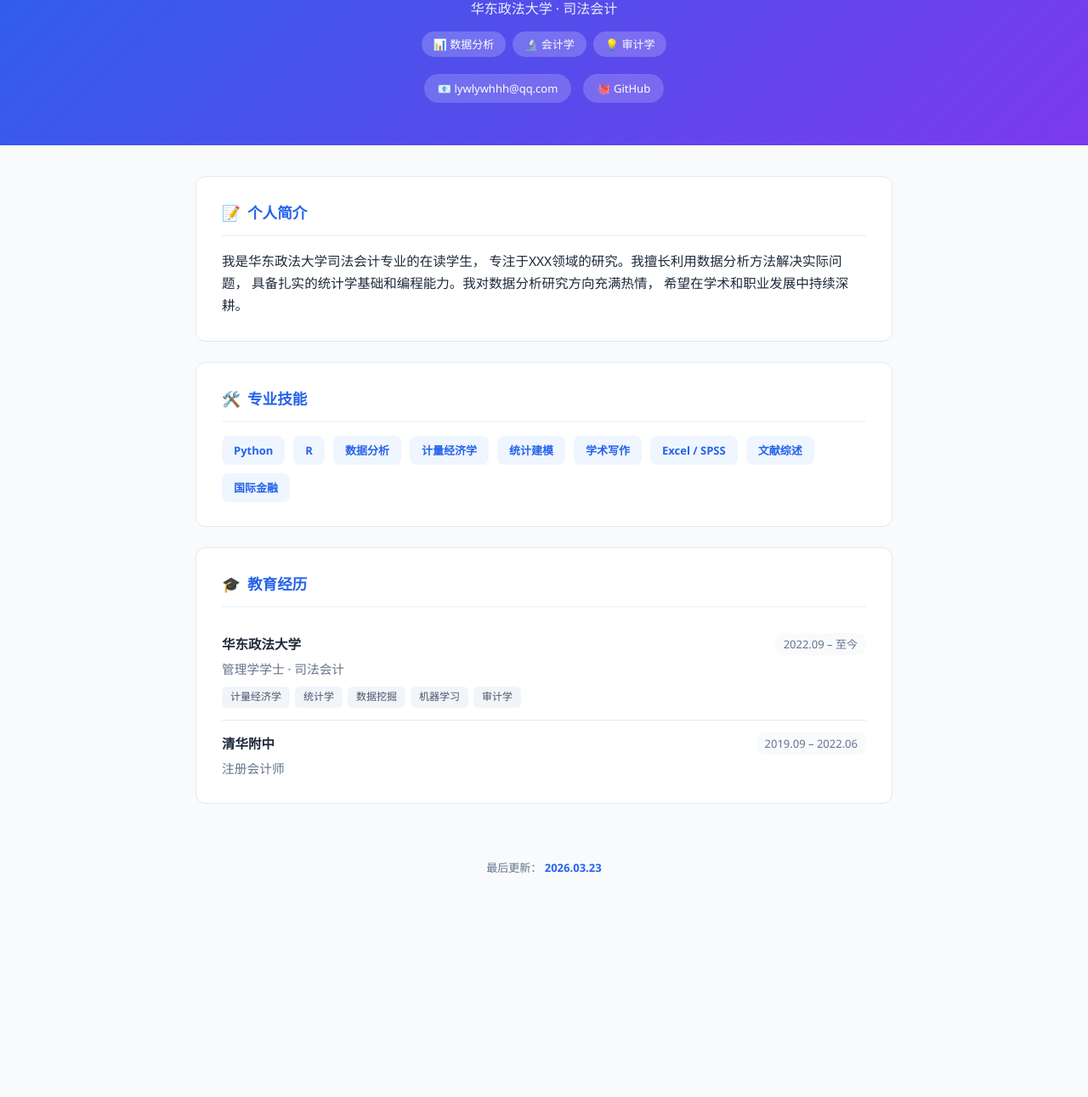
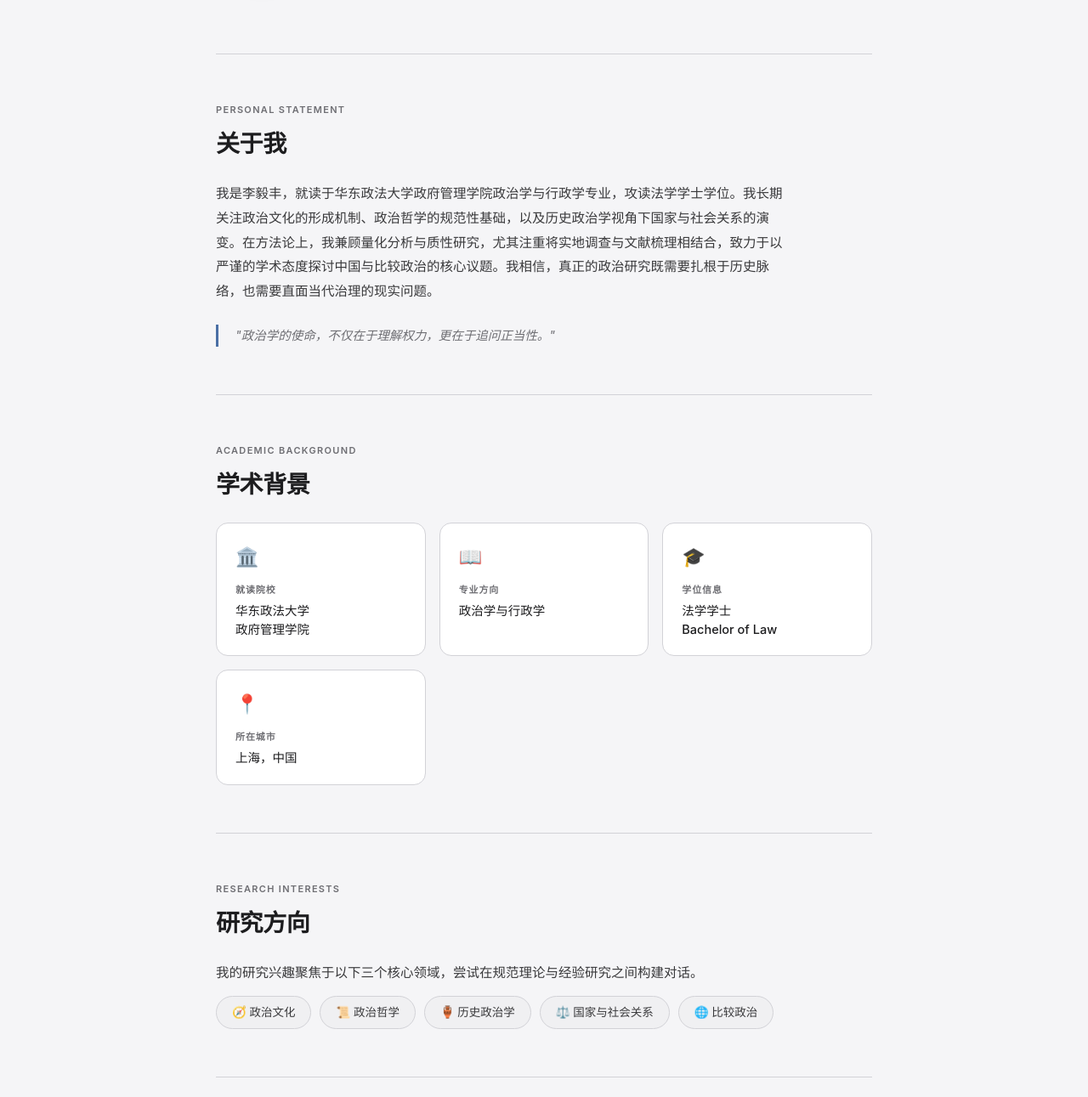
Before and after one commit to lyves0302-beep/yves-lee.github.io, a plain HTML site: page index.html in a window 1280 px wide. Shown: the part 296-1587 px from the top of the page at 85% size. Before the commit the page ends 1356 px from the top, so only its background shows below. Drawn offline with Linux system fonts and the light colour scheme.

Commit message:
Update index.html

```diff
--- a/index.html
+++ b/index.html
@@ -1,340 +1,410 @@
 <!DOCTYPE html>
-<html lang="zh">
+<html lang="zh-CN">
 <head>
   <meta charset="UTF-8" />
-  <meta name="viewport" content="width=device-width, initial-scale=1.0"/>
-  <title>个人主页 | Personal Homepage</title>
+  <meta name="viewport" content="width=device-width, initial-scale=1.0" />
+  <title>李毅丰 · 个人主页</title>
   <style>
+    /* ========= 基础重置 & 字体 ========= */
+    *, *::before, *::after { box-sizing: border-box; margin: 0; padding: 0; }
+
     :root {
-      --primary: #2563eb;
-      --primary-light: #eff6ff;
-      --text: #1e293b;
-      --muted: #64748b;
-      --border: #e2e8f0;
-      --bg: #f8fafc;
-      --card: #ffffff;
-      --radius: 12px;
-    }
-    * { box-sizing: border-box; margin: 0; padding: 0; }
-    body {
-      font-family: 'Segoe UI', 'PingFang SC', 'Microsoft YaHei', sans-serif;
-      background: var(--bg);
-      color: var(--text);
-      line-height: 1.7;
+      --bg:        #f5f5f7;
+      --surface:   #ffffff;
+      --border:    #d2d2d7;
+      --text-h:    #1d1d1f;
+      --text-b:    #3a3a3c;
+      --text-s:    #6e6e73;
+      --accent:    #4a6fa5;   /* 低饱和蓝 */
+      --accent-lt: #e8eef6;
+      --tag-bg:    #f0f0f2;
+      --radius:    14px;
+      --max-w:     820px;
+      --serif:     'Georgia', 'Noto Serif SC', serif;
+      --sans:      -apple-system, BlinkMacSystemFont, 'PingFang SC',
+                   'Helvetica Neue', 'Microsoft YaHei', sans-serif;
     }
 
-    /* ── TOP BAR ── */
-    header {
-      background: var(--card);
-      border-bottom: 1px solid var(--border);
-      padding: 14px 24px;
-      display: flex;
-      justify-content: flex-end;
-      position: sticky;
-      top: 0;
-      z-index: 99;
-    }
-    #lang-btn {
-      background: var(--primary);
-      color: #fff;
-      border: none;
-      border-radius: 20px;
-      padding: 7px 20px;
-      font-size: 14px;
-      cursor: pointer;
-      font-weight: 600;
-      letter-spacing: 0.5px;
-      transition: background 0.2s;
-    }
-    #lang-btn:hover { background: #1d4ed8; }
+    html { scroll-behavior: smooth; }
 
-    /* ── HERO ── */
-    .hero {
-      background: linear-gradient(135deg, #2563eb 0%, #7c3aed 100%);
-      color: #fff;
-      padding: 60px 24px 50px;
-      text-align: center;
-    }
-    .avatar {
-      width: 96px; height: 96px;
-      border-radius: 50%;
-      background: rgba(255,255,255,0.25);
-      margin: 0 auto 18px;
-      display: flex; align-items: center; justify-content: center;
-      font-size: 42px;
-    }
-    .hero h1 { font-size: 2rem; font-weight: 700; margin-bottom: 6px; }
-    .hero .subtitle {
-      font-size: 1rem;
-      opacity: 0.9;
-      margin-bottom: 12px;
-    }
-    .hero .tags {
-      display: flex; flex-wrap: wrap; gap: 8px;
-      justify-content: center;
-      margin-bottom: 20px;
-    }
-    .tag {
-      background: rgba(255,255,255,0.2);
-      border-radius: 20px;
-      padding: 4px 14px;
-      font-size: 13px;
-    }
-    .contact-links { display: flex; gap: 14px; justify-content: center; }
-    .contact-links a {
-      color: #fff;
-      text-decoration: none;
-      background: rgba(255,255,255,0.18);
-      padding: 6px 16px;
-      border-radius: 20px;
-      font-size: 13px;
-      transition: background 0.2s;
-    }
-    .contact-links a:hover { background: rgba(255,255,255,0.35); }
-
-    /* ── MAIN LAYOUT ── */
-    main {
-      max-width: 860px;
-      margin: 36px auto;
-      padding: 0 20px;
-      display: grid;
-      gap: 24px;
+    body {
+      font-family: var(--sans);
+      background: var(--bg);
+      color: var(--text-b);
+      line-height: 1.75;
+      -webkit-font-smoothing: antialiased;
     }
 
-    /* ── CARD ── */
-    .card {
-      background: var(--card);
+    /* ========= 导航条 ========= */
+    nav {
+      position: sticky; top: 0; z-index: 100;
+      background: rgba(245,245,247,0.85);
+      backdrop-filter: blur(20px) saturate(1.4);
+      -webkit-backdrop-filter: blur(20px) saturate(1.4);
+      border-bottom: 1px solid var(--border);
+      height: 52px;
+      display: flex; align-items: center; justify-content: space-between;
+      padding: 0 clamp(20px, 5vw, 60px);
+    }
+    .nav-brand {
+      font-size: 15px; font-weight: 600;
+      color: var(--text-h); letter-spacing: .02em;
+    }
+    .nav-links { display: flex; gap: 28px; list-style: none; }
+    .nav-links a {
+      font-size: 13px; color: var(--text-s);
+      text-decoration: none;
+      transition: color .25s;
+    }
+    .nav-links a:hover { color: var(--accent); }
+
+    /* ========= 页面容器 ========= */
+    .page { max-width: var(--max-w); margin: 0 auto; padding: 0 24px; }
+
+    /* ========= Hero 区块 ========= */
+    .hero {
+      padding: 88px 0 64px;
+      border-bottom: 1px solid var(--border);
+      display: flex; align-items: center; gap: 52px;
+      flex-wrap: wrap;
+    }
+    .hero-avatar {
+      width: 108px; height: 108px; flex-shrink: 0;
+      border-radius: 50%;
+      background: linear-gradient(135deg, #c9d4e8 0%, #dde4f0 100%);
+      display: flex; align-items: center; justify-content: center;
+      font-size: 40px; color: var(--accent);
+      box-shadow: 0 4px 24px rgba(74,111,165,.15);
+      user-select: none;
+    }
+    .hero-text {}
+    .hero-name {
+      font-size: clamp(32px, 5vw, 44px);
+      font-weight: 700; letter-spacing: -.02em;
+      color: var(--text-h);
+      font-family: var(--serif);
+    }
+    .hero-sub {
+      margin-top: 6px;
+      font-size: 15px; color: var(--text-s);
+      letter-spacing: .015em;
+    }
+    .hero-sub span { color: var(--accent); font-weight: 500; }
+    .hero-badge {
+      display: inline-flex; align-items: center; gap: 6px;
+      margin-top: 14px;
+      padding: 5px 14px;
+      border-radius: 20px;
+      background: var(--accent-lt);
+      font-size: 12.5px; color: var(--accent);
+      letter-spacing: .03em; font-weight: 500;
+    }
+    .hero-badge::before { content: '◆'; font-size: 8px; }
+
+    /* ========= 通用 Section ========= */
+    section { padding: 56px 0; border-bottom: 1px solid var(--border); }
+    section:last-of-type { border-bottom: none; }
+
+    .section-label {
+      font-size: 11px; font-weight: 600;
+      letter-spacing: .12em; text-transform: uppercase;
+      color: var(--text-s); margin-bottom: 6px;
+    }
+    .section-title {
+      font-size: clamp(22px, 3.5vw, 28px);
+      font-weight: 700; color: var(--text-h);
+      letter-spacing: -.015em; margin-bottom: 20px;
+    }
+    .section-body {
+      font-size: 15.5px; color: var(--text-b);
+      line-height: 1.85; max-width: 680px;
+    }
+
+    /* ========= 关于我 ========= */
+    .about-quote {
+      margin: 24px 0 0;
+      padding-left: 20px;
+      border-left: 3px solid var(--accent);
+      font-style: italic; color: var(--text-s);
+      font-size: 14.5px; line-height: 1.8;
+    }
+
+    /* ========= 信息卡片网格 ========= */
+    .info-grid {
+      display: grid;
+      grid-template-columns: repeat(auto-fill, minmax(220px, 1fr));
+      gap: 16px; margin-top: 12px;
+    }
+    .info-card {
+      background: var(--surface);
       border: 1px solid var(--border);
       border-radius: var(--radius);
-      padding: 28px 30px;
+      padding: 20px 22px;
+      transition: box-shadow .3s, transform .3s;
     }
-    .card h2 {
-      font-size: 1.1rem;
-      font-weight: 700;
-      color: var(--primary);
-      margin-bottom: 16px;
-      padding-bottom: 10px;
-      border-bottom: 2px solid var(--primary-light);
-      display: flex; align-items: center; gap: 8px;
+    .info-card:hover {
+      box-shadow: 0 8px 32px rgba(0,0,0,.08);
+      transform: translateY(-3px);
     }
-    .card p { color: var(--text); font-size: 0.97rem; }
-
-    /* ── SKILLS ── */
-    .skills-grid {
-      display: flex; flex-wrap: wrap; gap: 10px;
+    .info-card-icon { font-size: 22px; margin-bottom: 10px; }
+    .info-card-label {
+      font-size: 11px; color: var(--text-s);
+      letter-spacing: .08em; text-transform: uppercase;
+      font-weight: 600; margin-bottom: 4px;
     }
-    .skill-badge {
-      background: var(--primary-light);
-      color: var(--primary);
-      border-radius: 8px;
-      padding: 6px 14px;
-      font-size: 13px;
-      font-weight: 600;
+    .info-card-value {
+      font-size: 14.5px; color: var(--text-h);
+      font-weight: 500; line-height: 1.5;
     }
 
-    /* ── EDUCATION ── */
-    .edu-item {
-      padding: 14px 0;
-      border-bottom: 1px solid var(--border);
+    /* ========= 研究方向标签 ========= */
+    .tag-row { display: flex; flex-wrap: wrap; gap: 10px; margin-top: 12px; }
+    .tag {
+      padding: 7px 18px;
+      border-radius: 20px;
+      background: var(--tag-bg);
+      border: 1px solid var(--border);
+      font-size: 13.5px; color: var(--text-b);
+      font-weight: 500;
+      transition: background .25s, color .25s, border-color .25s;
+      cursor: default;
     }
-    .edu-item:last-child { border-bottom: none; padding-bottom: 0; }
-    .edu-item .edu-header {
-      display: flex; justify-content: space-between;
-      align-items: flex-start; flex-wrap: wrap; gap: 4px;
-    }
-    .edu-item .school { font-weight: 700; font-size: 0.97rem; }
-    .edu-item .period {
-      font-size: 13px; color: var(--muted);
-      background: var(--bg);
-      padding: 2px 10px; border-radius: 10px;
-    }
-    .edu-item .degree { font-size: 0.92rem; color: var(--muted); margin-top: 4px; }
-    .edu-item .courses {
-      margin-top: 8px;
-      display: flex; flex-wrap: wrap; gap: 6px;
-    }
-    .course-tag {
-      background: #f1f5f9;
-      color: #475569;
-      border-radius: 6px;
-      padding: 2px 10px;
-      font-size: 12px;
+    .tag:hover {
+      background: var(--accent-lt);
+      color: var(--accent);
+      border-color: var(--accent);
     }
 
-    /* ── FOOTER ── */
+    /* ========= 技能条 ========= */
+    .skill-list { margin-top: 16px; display: flex; flex-direction: column; gap: 14px; }
+    .skill-item { display: flex; align-items: center; gap: 16px; }
+    .skill-name {
+      width: 120px; flex-shrink: 0;
+      font-size: 13.5px; font-weight: 600; color: var(--text-h);
+    }
+    .skill-bar-wrap {
+      flex: 1; height: 6px;
+      background: var(--tag-bg); border-radius: 3px; overflow: hidden;
+    }
+    .skill-bar {
+      height: 100%; border-radius: 3px;
+      background: linear-gradient(90deg, var(--accent) 0%, #7a9fd4 100%);
+      transform-origin: left;
+      animation: growBar .9s cubic-bezier(.4,0,.2,1) both;
+    }
+    @keyframes growBar { from { transform: scaleX(0); } to { transform: scaleX(1); } }
+
+    /* ========= 课程卡片 ========= */
+    .course-grid {
+      display: grid;
+      grid-template-columns: repeat(auto-fill, minmax(185px, 1fr));
+      gap: 12px; margin-top: 12px;
+    }
+    .course-card {
+      background: var(--surface);
+      border: 1px solid var(--border);
+      border-radius: 10px;
+      padding: 16px 18px;
+      font-size: 13.5px; color: var(--text-b);
+      font-weight: 500; text-align: center;
+      line-height: 1.5;
+      transition: box-shadow .3s, border-color .3s;
+    }
+    .course-card:hover {
+      border-color: var(--accent);
+      box-shadow: 0 4px 16px rgba(74,111,165,.12);
+    }
+    .course-card .course-num {
+      display: block;
+      font-size: 11px; color: var(--text-s);
+      letter-spacing: .06em; margin-bottom: 6px;
+    }
+
+    /* ========= Footer ========= */
     footer {
       text-align: center;
-      padding: 28px 16px;
-      font-size: 13px;
-      color: var(--muted);
+      padding: 36px 24px;
+      font-size: 12.5px; color: var(--text-s);
+      border-top: 1px solid var(--border);
+      letter-spacing: .03em;
     }
-    footer strong { color: var(--primary); }
+    footer a { color: var(--text-s); text-decoration: none; }
+    footer a:hover { color: var(--accent); }
 
-    /* ── RESPONSIVE ── */
-    @media(max-width: 540px) {
-      .hero h1 { font-size: 1.5rem; }
-      .card { padding: 20px 16px; }
+    /* ========= 滚动淡入动画 ========= */
+    .fade-up {
+      opacity: 0; transform: translateY(24px);
+      transition: opacity .7s ease, transform .7s ease;
+    }
+    .fade-up.visible { opacity: 1; transform: translateY(0); }
+
+    /* ========= 响应式 ========= */
+    @media (max-width: 600px) {
+      .hero { flex-direction: column; gap: 24px; padding: 60px 0 48px; }
+      .nav-links { display: none; }
     }
   </style>
 </head>
 <body>
 
-<!-- ── HEADER ── -->
-<header>
-  <button id="lang-btn" onclick="toggleLang()">🌐 English</button>
-</header>
+<!-- ===== 导航 ===== -->
+<nav>
+  <span class="nav-brand">李毅丰</span>
+  <ul class="nav-links">
+    <li><a href="#about">关于我</a></li>
+    <li><a href="#education">学术背景</a></li>
+    <li><a href="#research">研究方向</a></li>
+    <li><a href="#skills">技能</a></li>
+    <li><a href="#courses">课程</a></li>
+  </ul>
+</nav>
 
-<!-- ── HERO ── -->
-<section class="hero">
-  <div class="avatar">👤</div>
-  <h1 id="name">鲁旖文</h1>
-  <div class="subtitle" id="subtitle">
-    华东政法大学 · 司法会计
-  </div>
-  <div class="tags">
-    <span class="tag" id="tag1">📊 数据分析</span>
-    <span class="tag" id="tag2">🔬 会计学</span>
-    <span class="tag" id="tag3">💡 审计学</span>
-  </div>
-  <div class="contact-links">
-    <a href="mailto:【你的邮箱】">📧 lywlywhhh@qq.com</a>
-    <a href="https://github.com/【你的GitHub用户名】" target="_blank">🐙 GitHub</a>
-  </div>
-</section>
+<main class="page">
 
-<!-- ── MAIN ── -->
-<main>
-
-  <!-- ABOUT -->
-  <div class="card">
-    <h2><span>📝</span> <span id="about-title">个人简介</span></h2>
-    <p id="about-text">
-      我是华东政法大学司法会计专业的在读学生，
-      专注于XXX领域的研究。我擅长利用数据分析方法解决实际问题，
-      具备扎实的统计学基础和编程能力。我对数据分析研究方向充满热情，
-      希望在学术和职业发展中持续深耕。
-    </p>
-  </div>
-
-  <!-- SKILLS -->
-  <div class="card">
-    <h2><span>🛠️</span> <span id="skills-title">专业技能</span></h2>
-    <div class="skills-grid" id="skills-container">
-      <!-- 在此添加或删除技能标签 -->
-      <span class="skill-badge">Python</span>
-      <span class="skill-badge">R</span>
-      <span class="skill-badge">数据分析</span>
-      <span class="skill-badge">计量经济学</span>
-      <span class="skill-badge">统计建模</span>
-      <span class="skill-badge">学术写作</span>
-      <span class="skill-badge">Excel / SPSS</span>
-      <span class="skill-badge">文献综述</span>
-      <span class="skill-badge">国际金融</span>
+  <!-- ===== Hero ===== -->
+  <div class="hero">
+    <div class="hero-avatar">李</div>
+    <div class="hero-text">
+      <h1 class="hero-name">李毅丰</h1>
+      <p class="hero-sub">
+        <span>华东政法大学</span> · 政府管理学院 · 政治学与行政学
+      </p>
+      <div class="hero-badge">法学学士在读</div>
     </div>
   </div>
 
-  <!-- EDUCATION -->
-  <div class="card">
-    <h2><span>🎓</span> <span id="edu-title">教育经历</span></h2>
+  <!-- ===== 关于我 ===== -->
+  <section id="about" class="fade-up">
+    <p class="section-label">Personal Statement</p>
+    <h2 class="section-title">关于我</h2>
+    <p class="section-body">
+      我是李毅丰，就读于华东政法大学政府管理学院政治学与行政学专业，攻读法学学士学位。我长期关注政治文化的形成机制、政治哲学的规范性基础，以及历史政治学视角下国家与社会关系的演变。在方法论上，我兼顾量化分析与质性研究，尤其注重将实地调查与文献梳理相结合，致力于以严谨的学术态度探讨中国与比较政治的核心议题。我相信，真正的政治研究既需要扎根于历史脉络，也需要直面当代治理的现实问题。
+    </p>
+    <blockquote class="about-quote">
+      "政治学的使命，不仅在于理解权力，更在于追问正当性。"
+    </blockquote>
+  </section>
 
-    <div class="edu-item">
-      <div class="edu-header">
-        <span class="school" id="school1">华东政法大学</span>
-        <span class="period">2022.09 – 至今</span>
+  <!-- ===== 学术背景 ===== -->
+  <section id="education" class="fade-up">
+    <p class="section-label">Academic Background</p>
+    <h2 class="section-title">学术背景</h2>
+    <div class="info-grid">
+      <div class="info-card">
+        <div class="info-card-icon">🏛️</div>
+        <div class="info-card-label">就读院校</div>
+        <div class="info-card-value">华东政法大学<br>政府管理学院</div>
       </div>
-      <div class="degree" id="degree1">管理学学士 · 司法会计</div>
-      <div class="courses">
-        <span class="course-tag">计量经济学</span>
-        <span class="course-tag">统计学</span>
-        <span class="course-tag">数据挖掘</span>
-        <span class="course-tag">机器学习</span>
-        <span class="course-tag">审计学</span>
+      <div class="info-card">
+        <div class="info-card-icon">📖</div>
+        <div class="info-card-label">专业方向</div>
+        <div class="info-card-value">政治学与行政学</div>
+      </div>
+      <div class="info-card">
+        <div class="info-card-icon">🎓</div>
+        <div class="info-card-label">学位信息</div>
+        <div class="info-card-value">法学学士<br>Bachelor of Law</div>
+      </div>
+      <div class="info-card">
+        <div class="info-card-icon">📍</div>
+        <div class="info-card-label">所在城市</div>
+        <div class="info-card-value">上海，中国</div>
       </div>
     </div>
+  </section>
 
-    <div class="edu-item">
-      <div class="edu-header">
-        <span class="school" id="school2">清华附中</span>
-        <span class="period">2019.09 – 2022.06</span>
+  <!-- ===== 研究方向 ===== -->
+  <section id="research" class="fade-up">
+    <p class="section-label">Research Interests</p>
+    <h2 class="section-title">研究方向</h2>
+    <p class="section-body">
+      我的研究兴趣聚焦于以下三个核心领域，尝试在规范理论与经验研究之间构建对话。
+    </p>
+    <div class="tag-row">
+      <span class="tag">🧭 政治文化</span>
+      <span class="tag">📜 政治哲学</span>
+      <span class="tag">🏺 历史政治学</span>
+      <span class="tag">⚖️ 国家与社会关系</span>
+      <span class="tag">🌐 比较政治</span>
+    </div>
+  </section>
+
+  <!-- ===== 技能 ===== -->
+  <section id="skills" class="fade-up">
+    <p class="section-label">Skills & Methods</p>
+    <h2 class="section-title">研究方法与技能</h2>
+    <div class="skill-list">
+      <div class="skill-item">
+        <span class="skill-name">Python</span>
+        <div class="skill-bar-wrap">
+          <div class="skill-bar" style="width:82%; animation-delay:.1s"></div>
+        </div>
       </div>
-      <div class="degree" id="degree2">注册会计师</div>
+      <div class="skill-item">
+        <span class="skill-name">R 语言</span>
+        <div class="skill-bar-wrap">
+          <div class="skill-bar" style="width:76%; animation-delay:.2s"></div>
+        </div>
+      </div>
+      <div class="skill-item">
+        <span class="skill-name">SPSS</span>
+        <div class="skill-bar-wrap">
+          <div class="skill-bar" style="width:70%; animation-delay:.3s"></div>
+        </div>
+      </div>
+      <div class="skill-item">
+        <span class="skill-name">田野调查</span>
+        <div class="skill-bar-wrap">
+          <div class="skill-bar" style="width:88%; animation-delay:.4s"></div>
+        </div>
+      </div>
     </div>
+  </section>
 
-  </div>
+  <!-- ===== 课程 ===== -->
+  <section id="courses" class="fade-up">
+    <p class="section-label">Selected Coursework</p>
+    <h2 class="section-title">主修课程</h2>
+    <div class="course-grid">
+      <div class="course-card">
+        <span class="course-num">POLS · 01</span>
+        中西方政治思想
+      </div>
+      <div class="course-card">
+        <span class="course-num">POLS · 02</span>
+        中西方政治制度
+      </div>
+      <div class="course-card">
+        <span class="course-num">GOVT · 03</span>
+        国家政府与政治
+      </div>
+      <div class="course-card">
+        <span class="course-num">LAW · 04</span>
+        宪法与行政法
+      </div>
+    </div>
+  </section>
 
 </main>
 
-<!-- ── FOOTER ── -->
+<!-- ===== Footer ===== -->
 <footer>
-  <span id="footer-text">最后更新：</span>
-  <strong id="last-updated"></strong>
+  <p>© 2025 李毅丰 &nbsp;·&nbsp; 华东政法大学政府管理学院</p>
+  <p style="margin-top:6px; font-size:11.5px; opacity:.7;">
+    Built with GitHub Pages &nbsp;·&nbsp; Designed with simplicity
+  </p>
 </footer>
 
-<!-- ── LANGUAGE SCRIPT ── -->
+<!-- ===== 滚动淡入 JS ===== -->
 <script>
-  // ─── Auto last-updated date ───
-  const d = new Date();
-  document.getElementById('last-updated').textContent =
-    d.getFullYear() + '.' +
-    String(d.getMonth()+1).padStart(2,'0') + '.' +
-    String(d.getDate()).padStart(2,'0');
+  const observer = new IntersectionObserver(
+    entries => entries.forEach(e => {
+      if (e.isIntersecting) { e.target.classList.add('visible'); }
+    }),
+    { threshold: 0.12 }
+  );
+  document.querySelectorAll('.fade-up').forEach(el => observer.observe(el));
+</script>
 
-  // ─── Bilingual content ───
-  const content = {
-    zh: {
-      btnLabel:    '🌐 English',
-      name:        '【你的中文姓名】',
-      subtitle:    '【学校名称】 · 【专业名称】',
-      tag1: '📊 数据分析', tag2: '🔬 【研究方向1】', tag3: '💡 【研究方向2】',
-      aboutTitle:  '个人简介',
-      aboutText:   '【在此处写中文个人简介，2–4句话。介绍你的背景、研究兴趣和目标。】',
-      skillsTitle: '专业技能',
-      eduTitle:    '教育经历',
-      school1:     '【大学名称】',
-      degree1:     '【学位】 · 【专业】',
-      school2:     '【高中名称】',
-      degree2:     '【学位或证书】',
-      footerText:  '最后更新：',
-    },
-    en: {
-      btnLabel:    '🌐 中文',
-      name:        '【Your English Name】',
-      subtitle:    '【University】 · 【Major】',
-      tag1: '📊 Data Analysis', tag2: '🔬 【Research Area 1】', tag3: '💡 【Research Area 2】',
-      aboutTitle:  'About Me',
-      aboutText:   '【Write 2–4 sentences in English. E.g., I am a student at XX University majoring in XX. I specialize in data-driven research and have strong foundations in statistics and programming. I am passionate about XX and eager to contribute to academic and industry projects.】',
-      skillsTitle: 'Skills',
-      eduTitle:    'Education',
-      school1:     '【University Name】',
-      degree1:     '【Degree】 · 【Major】',
-      school2:     '【High School Name】',
-      degree2:     '【Degree or Certificate】',
-      footerText:  'Last updated: ',
-    }
-  };
-
-  let currentLang = 'zh';
-
-  function toggleLang() {
-    currentLang = currentLang === 'zh' ? 'en' : 'zh';
-    const c = content[currentLang];
-    document.getElementById('lang-btn').textContent   = c.btnLabel;
-    document.getElementById('name').textContent        = c.name;
-    document.getElementById('subtitle').textContent    = c.subtitle;
-    document.getElementById('tag1').textContent        = c.tag1;
-    document.getElementById('tag2').textContent        = c.tag2;
-    document.getElementById('tag3').textContent        = c.tag3;
-    document.getElementById('about-title').textContent = c.aboutTitle;
-    document.getElementById('about-text').textContent  = c.aboutText;
-    document.getElementById('skills-title').textContent= c.skillsTitle;
-    document.getElementById('edu-title').textContent   = c.eduTitle;
-    document.getElementById('school1').textContent     = c.school1;
-    document.getElementById('degree1').textContent     = c.degree1;
-    document.getElementById('school2').textContent     = c.school2;
-    document.getElementById('degree2').textContent     = c.degree2;
-    document.getElementById('footer-text').textContent = c.footerText;
-    document.documentElement.lang = currentLang;
-  }
-</script>
 </body>
 </html>
```
